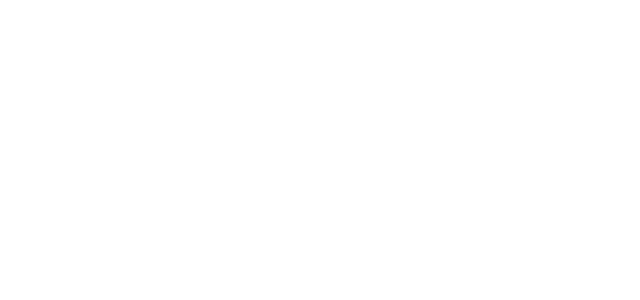
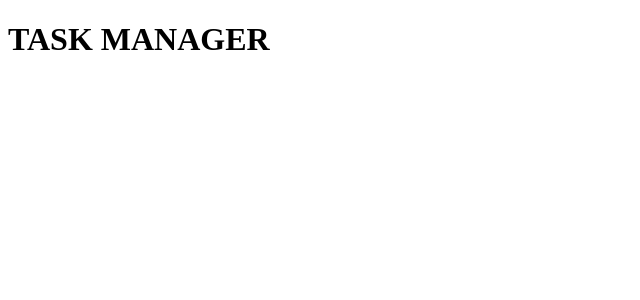
Before and after one commit to perreta/Phase2Project, a React (Create React App) app in the folder task-manager/: page / in a window 1280 px wide. Shown: the top 300 px of the page, without its empty margins (0-640 px from the left). Built offline with nearby package versions, Linux system fonts and the light colour scheme.

Commit message:
started architecture

```diff
--- a/task-manager/src/App.js
+++ b/task-manager/src/App.js
@@ -1,8 +1,12 @@
-
+import Header from "./Header"
+// import Main from "./Main"
 
 function App() {
   return (
-    true
+    <>
+      <Header />
+      {/* <Main /> */}
+    </>
   );
 }
 
--- /dev/null
+++ b/task-manager/src/Header.js
@@ -0,0 +1,11 @@
+import React from 'react';
+import Routing from './Routing'
+
+export default function Header () {
+    return (
+        <>
+            <h1>TASK MANAGER</h1>
+            {/* <Routing /> */}
+        </>
+    )
+}
--- /dev/null
+++ b/task-manager/src/Main.js
@@ -0,0 +1,7 @@
+import TaskContainer from "./TaskContainer";
+
+export default function Main () {
+    return (
+        <TaskContainer />
+    )
+}
--- /dev/null
+++ b/task-manager/src/Routing.js
@@ -0,0 +1,7 @@
+
+function Routing () {
+
+
+}
+
+export default Routing
--- /dev/null
+++ b/task-manager/src/Task.js
@@ -0,0 +1,6 @@
+
+export default function Task () {
+    return(
+        <Task />
+    )
+}
--- /dev/null
+++ b/task-manager/src/TaskContainer.js
@@ -0,0 +1,5 @@
+
+export default function TaskContainer () {
+
+
+}
```
